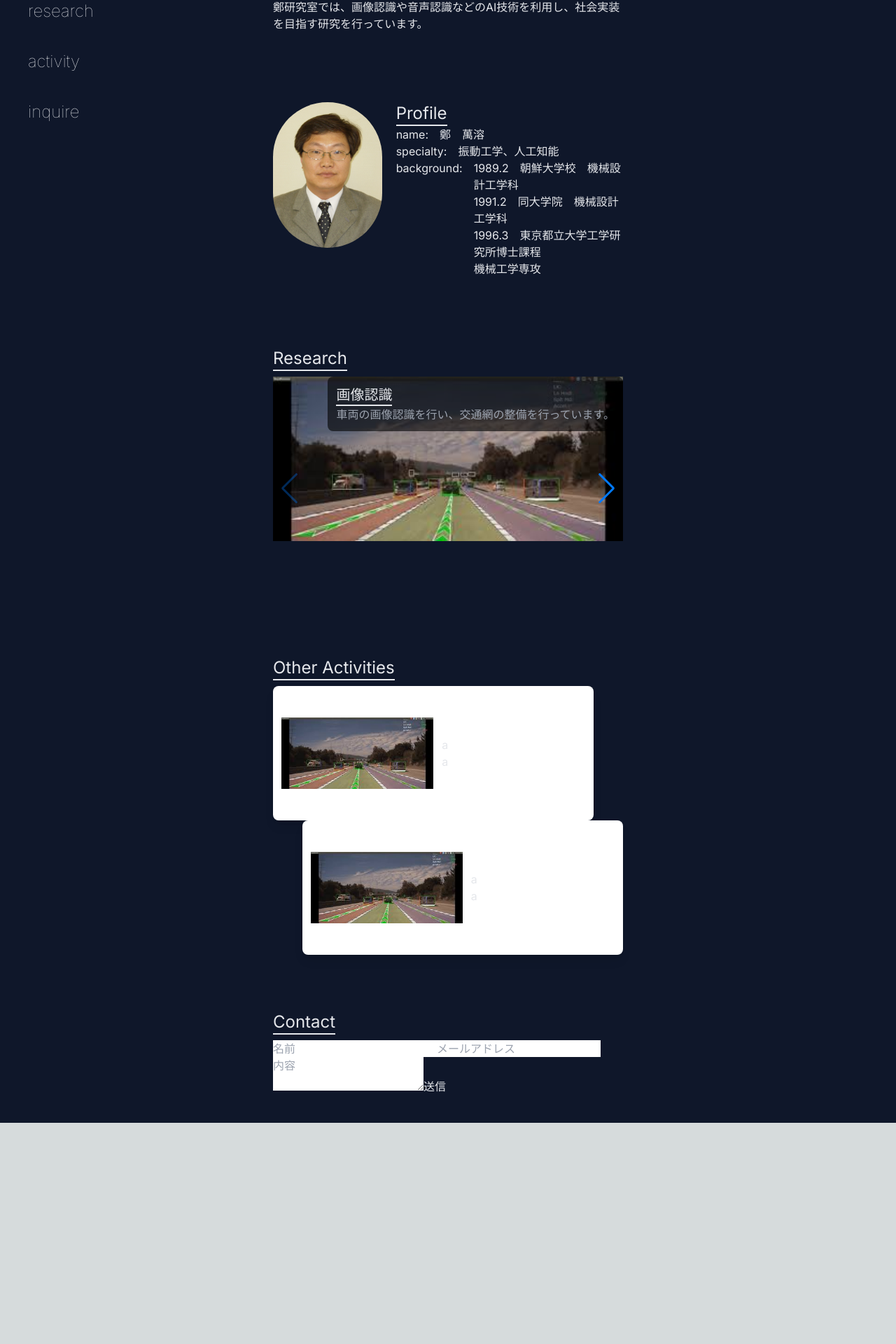
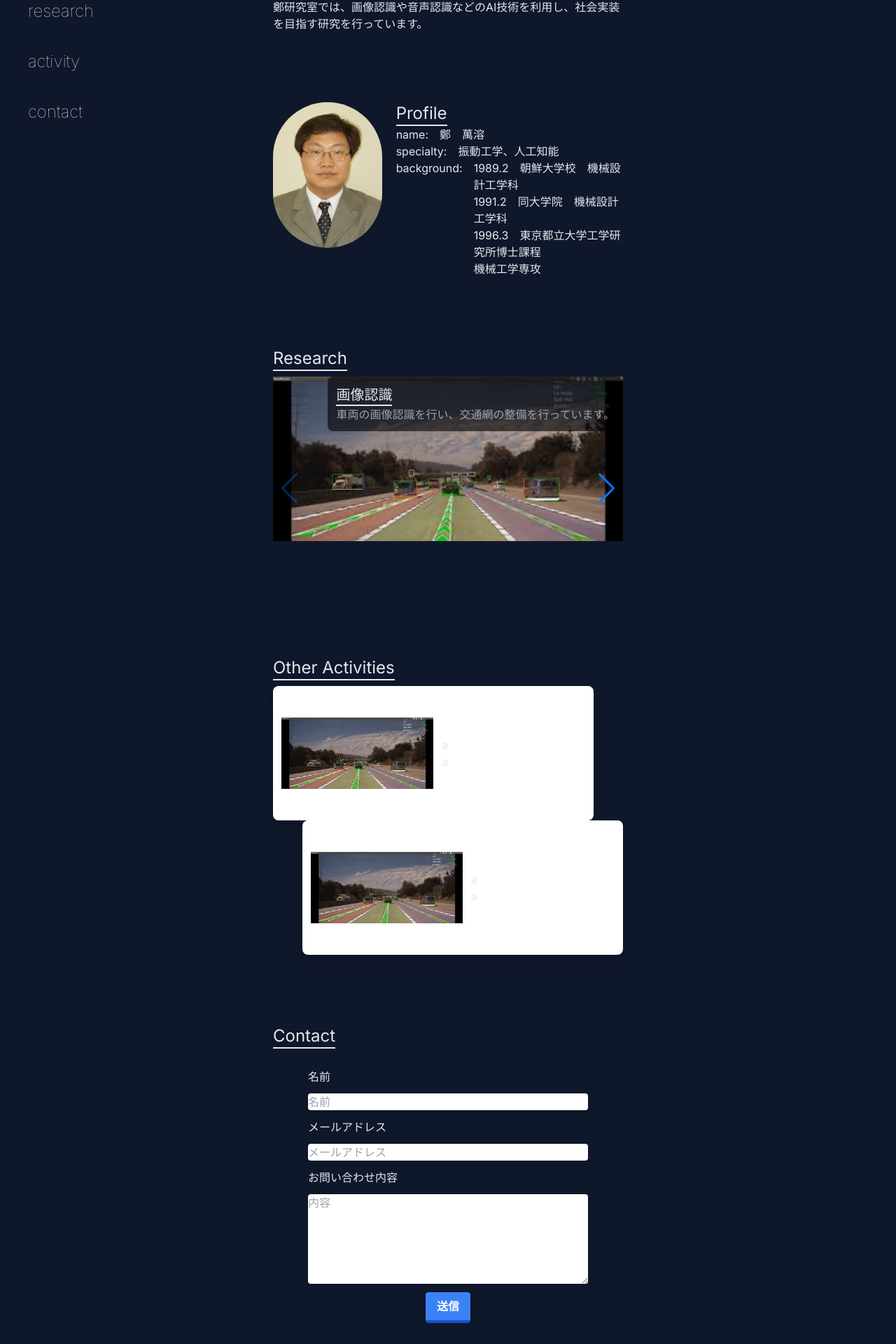
Before and after one commit to maybe-yagi/lab_webpage, a Next.js app: page / in a window 1280 px wide. Shown: the part 416-2336 px from the top of the page at 70% size. Before the commit the page ends 2020 px from the top, so only its background shows below. Built offline with nearby package versions, Linux system fonts and the light colour scheme.

Commit message:
[change]contactの整形
contactコンポーネントを整形しました。

```diff
--- a/src/app/components/layout/Anchor/Anchor.tsx
+++ b/src/app/components/layout/Anchor/Anchor.tsx
@@ -26,8 +26,8 @@ const Anchor: React.FC<AnchorProps> = ({
         <a href="#activity" className="flex item-center">
           <span>activity</span>
         </a>
-        <a href="#inquire" className="flex item-center">
-          <span>inquire</span>
+        <a href="#contact" className="flex item-center">
+          <span>contact</span>
         </a>
       </div>
     </div>
--- a/src/app/components/layout/Contact/Contact.tsx
+++ b/src/app/components/layout/Contact/Contact.tsx
@@ -37,16 +37,21 @@ const Contact:React.FC<ContactProps> = ({contactRef}: ContactProps) => {
 
 
   return (
-    <div id="inquire" className="flex w-5/12 flex-col gap-2" ref={contactRef}>
-			<div className="text-2xl w-fit border-b-2">
+    <div id="contact" className="flex w-5/12 flex-col gap-2" ref={contactRef}>
+			<div className="text-2xl w-fit border-b-2 my-5">
 				<h2>Contact</h2>
 			</div>
-			<div className="flex flex-col gap-1">
+			<div>
 				<form onSubmit={handleSubmit}>
-					<input type="text" placeholder="名前" value={name} onChange={e => setName(e.target.value)} required/>
-					<input type="email" placeholder="メールアドレス" value={email} onChange={e => setEmail(e.target.value)} required/>
-					<textarea placeholder="内容" value={message} onChange={e => setMessage(e.target.value)} required/>
-					<button type="submit">送信</button>
+					<div className="flex flex-col gap-3 items-center w-full">
+						<h2 className="left-0 w-4/5">名前</h2>
+						<input className="w-4/5 rounded" type="text" placeholder="名前" value={name} onChange={e => setName(e.target.value)} required/>
+						<h2 className="left-0 w-4/5">メールアドレス</h2>
+						<input className="w-4/5 rounded" type="email" placeholder="メールアドレス" value={email} onChange={e => setEmail(e.target.value)} required/>
+						<h2 className="left-0 w-4/5">お問い合わせ内容</h2>
+						<textarea className="w-4/5 rounded h-32" placeholder="内容" value={message} onChange={e => setMessage(e.target.value)} required/>
+						<button className="bg-blue-500 hover:bg-blue-400 text-white font-bold py-2 px-4 border-b-4 border-blue-700 hover:border-blue-500 rounded" type="submit">送信</button>
+					</div>
 				</form>
 			</div>
 		</div>
```
